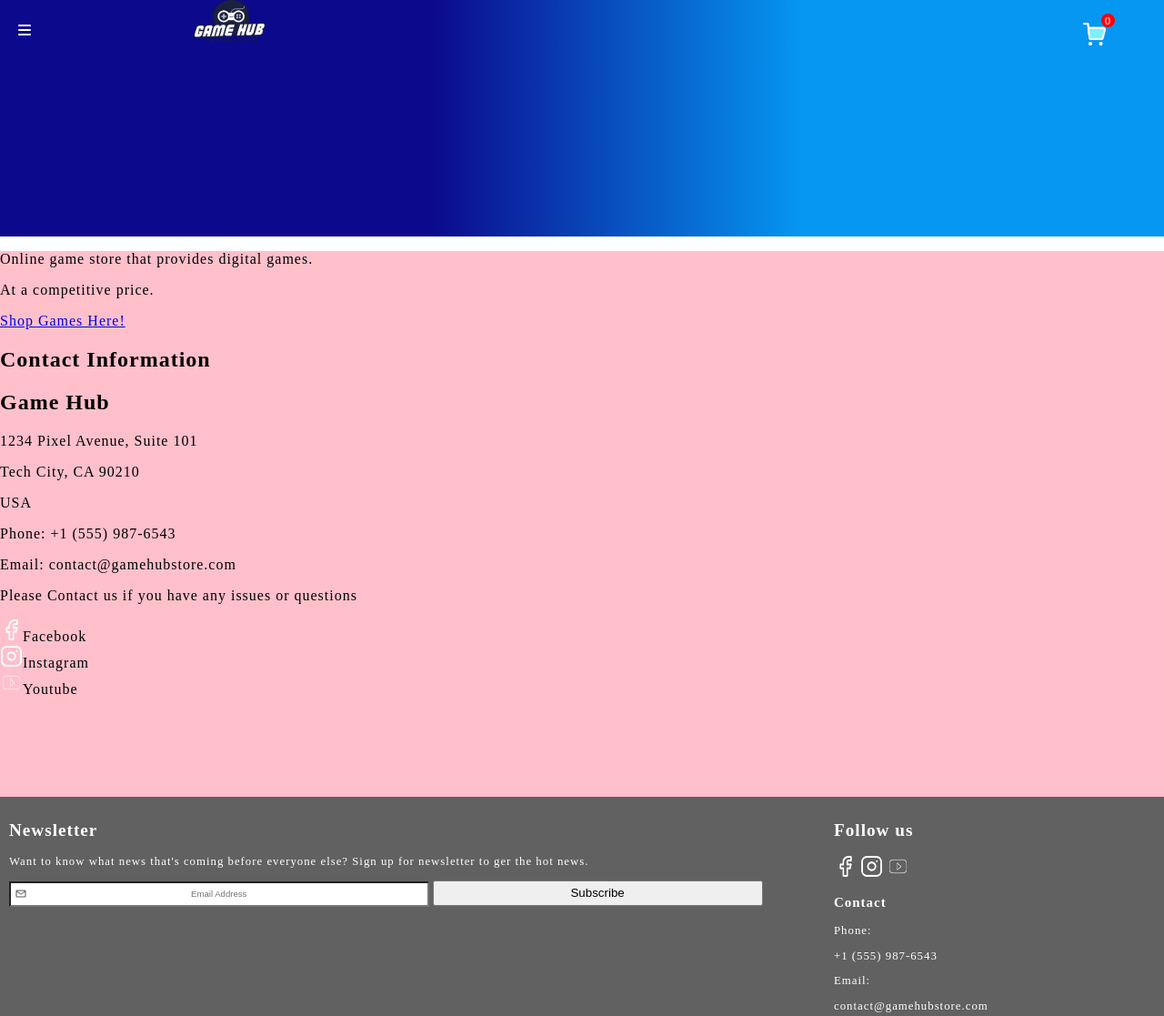
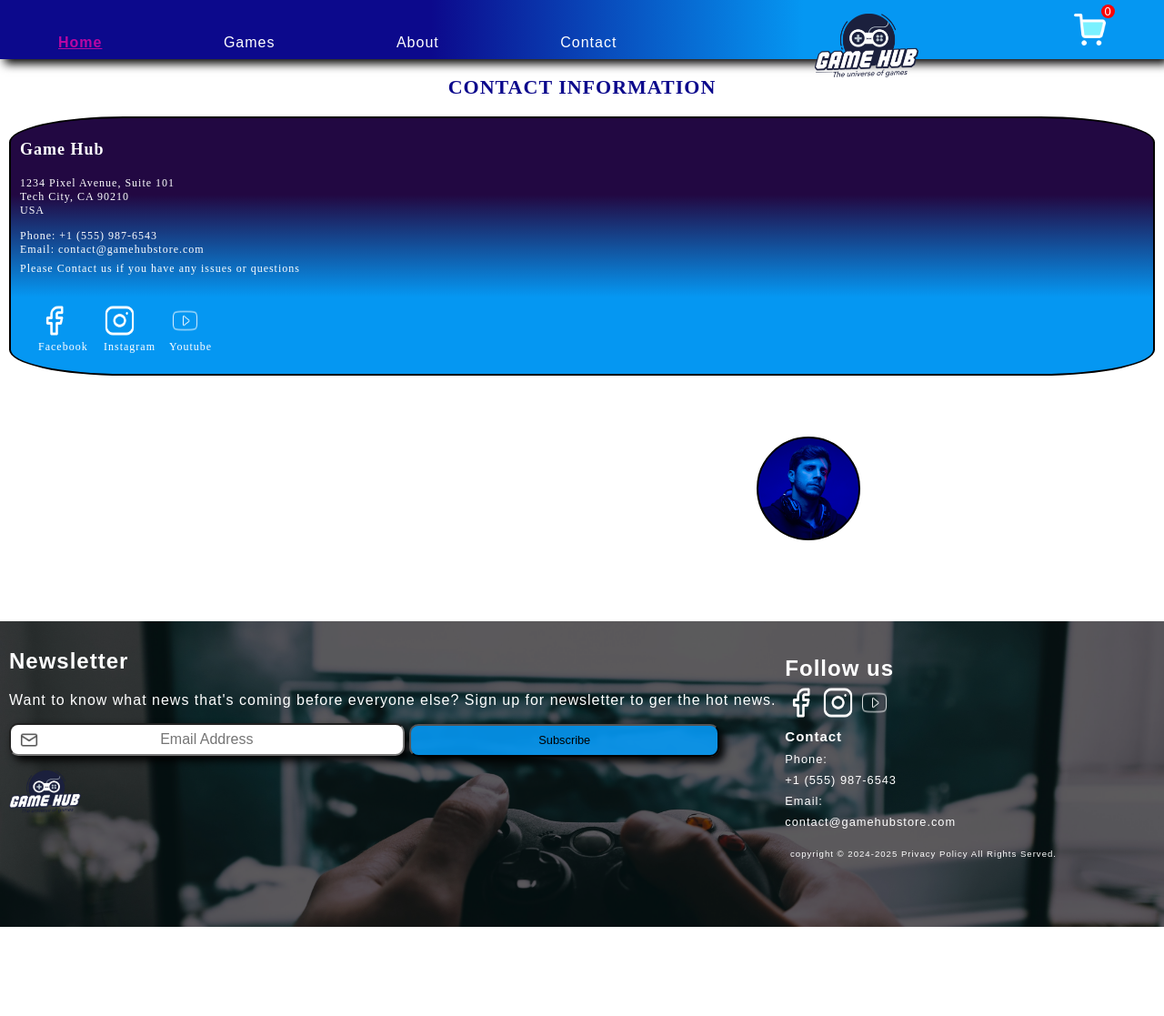
Before and after one commit to ThereseCamK/game-hub, a plain HTML site: page html-pages/contact.html in a window 1280 px wide. Shown: the top 1117 px of the page at 91% size. After the commit the page ends 1019 px from the top, so only its background shows below. Drawn offline with Linux system fonts and the light colour scheme; a web font is replaced by a local one.

Commit message:
contact page
some styling and contact page

```diff
--- a/css/main-page.css
+++ b/css/main-page.css
@@ -79,7 +79,7 @@ nav,
 
 header{
     grid-area: header;
-
+    position: sticky;
     background-image: var(--linear-gradient-to-right);
     min-width: 100%;
     height: 65px;
@@ -165,20 +165,18 @@ font-weight: bolder;
 /*MAIN*/
 main{
     grid-area: main;
-    background-color: pink;
+
     min-height: calc(100vh - 200px);
 }
 
 /*Sellingpoint  NOT FINISH*/
-/* .selling-point-background{
+.selling-point-background{
 
     background-image: url("/images/controller.jpg");
     background-size: cover;
     background-position-y: bottom;
-    min-width: 100%;
     height: 70px;
-    z-index: -1;
-
+    z-index: -2;
     padding-top: 65px;
 
 }
@@ -188,9 +186,11 @@ main{
     color:white;
     font-size: 14px;
     position: absolute;
-    min-width: 100%;
-    height: 130px;
-    top: 70px;
+    width: 100%;
+    height: 135px;
+    top: 65px;
+    z-index: 0;
+
 }
 .selling-point p{
     margin: 5%;
@@ -201,7 +201,61 @@ main{
     position: relative;
     right: -40%;
     bottom: 5px;
-} */
+}
+
+
+/*contactpage*/
+.contact-page-wrapping{
+    width: 100vw;
+    /* position: absolute; */
+    top: 22%;
+
+
+}
+.some-item{
+    height: 30px;
+    width: 32px;
+    margin: 20px;
+}
+.floated{
+    float: left;
+}
+.contact-page-wrapping h1{
+    color: #0C098C;
+    text-transform: uppercase;
+    text-align: center;
+    font-size: 22px;
+}
+.contact-page-info{
+    background-image: linear-gradient( to bottom, #220842 30%, #0597F2 70%);
+    color:white;
+    border: solid black 2px;
+    border-radius: 10%;
+    font-size: 12px;
+    height: 261px;
+    margin: 10px;
+    padding: 10px;
+
+}
+.address{
+    margin-top: 25px;
+}
+.address p{
+    line-height: 3px;
+
+}
+
+.contact-img{
+    background-image: url('/images/man2.jpg');
+    background-size: cover;
+    border-radius: 50%;
+    height: 110px;
+    width: 110px;
+    border:#000000 2px solid;
+    position: absolute;
+    left: 65%;
+    top: 60%;
+}
 
 
 /*FOOTER*/
--- a/html-pages/contact.html
+++ b/html-pages/contact.html
@@ -3,31 +3,33 @@
 <head>
     <meta charset="UTF-8">
     <meta name="viewport" content="width=device-width, initial-scale=1.0">
-    <meta name="description" content="The home page to Game Hub site." />
+    <meta name="description" content="The home page to Game Hub site. where you can buy online games " />
     <title>GAME HUB</title>
     <link rel="apple-touch-icon" sizes="180x180" href="/icons/apple-touch-icon.png">
     <link rel="icon" type="image/png" sizes="32x32" href="/icons/favicon-32x32.png">
     <link rel="icon" type="image/png" sizes="16x16" href="/icons/favicon-16x16.png">
     <link rel="manifest" href="/site.webmanifest">
     <link rel="stylesheet" href="/css/main-page.css">
+    <link rel="stylesheet" href="/css/main-page-tablet.css">
     <link rel="stylesheet" href="https://cdnjs.cloudflare.com/ajax/libs/font-awesome/6.7.2/css/all.min.css">
 </head>
 <body>
-    <div>
-    <header class="main-container">
+    <header class="shadow-style krub-style" >
         <input type="checkbox" id="menu-checkbox"/>
-        <label for="menu-checkbox" class="hamburger-icon">
-            <i class="fa-solid fa-bars"></i>
+        <label for="menu-checkbox" class="hamburger-icon ">
+            <span></span>
+            <span></span>
+            <span></span>
         </label>
-        <nav role="navigation" aria-label="Main navigation">
-                <a title="Go to homepage" class="navbar-item " href="../index.html">Home</a>
+        <nav >
+                <a title="Go to homepage" class="navbar-item active " href="../index.html">Home</a>
                 <a title="Go to GameShop page" class="navbar-item" href="/html-pages/games.html">Games</a>
                 <a title="Go to about us page" class="navbar-item" href="/html-pages/about.html">About</a>
-                <a title="Go to contact page" class="navbar-item active" href="/html-pages/contact.html">Contact</a>
-        </nav>
+                <a title="Go to contact page" class="navbar-item" href="/html-pages/contact.html">Contact</a>
+        </nav >
 
-            <a  href="../index.html">
-                <img class="game-hub-logo"  src="../images/gameHub_Logo.png" alt="game hub logo"/>
+            <a class="logo-position" href="../index.html">
+                <img class="game-hub-logo-header"  src="../images/gameHub_Logo.png" alt="game hub logo"/>
             </a>
 
             <div class="cart-wrapper">
@@ -74,12 +76,16 @@
         </section>
     </main>
 
+    <footer class="kosugi-style footer-img">
+        <div class="footer-content">
 
-    <footer class="footer-img footer-size">
-        <div class="footer-content footer-size">
-            <section class="subscription-wrapper">
+
+                <section class="subscribe-news">
                     <h1>Newsletter</h1>
                     <p>Want to know what news that's coming before everyone else? Sign up for newsletter to ger the hot news. </p>
+                </section>
+
+                <section class="subscribe-input">
                     <label for="email"></label>
                     <input
                     type="email"
@@ -87,35 +93,41 @@
                     id="email"
                     placeholder="Email Address"
                     title="Enter your email address here"
-                class="sub-mail">
-                <button title="subscribe" class="sub-btn">Subscribe</button>
+                    class="sub-mail shadow-style radius-style">
+                    <button title="subscribe" class="sub-btn shadow-style radius-style buttons-style">Subscribe</button>
                 </section>
-
-            <section class="some-wrapper">
-                <h2>Follow us</h2>
-
-                    <img title="Go to GameHub on Facebook" class="some-icons " src="/icons/Facebook.png">
-                    <img title="Go to GameHub on Instagram" class="some-icons " src="/icons/Instagram.png">
-                    <img title="Go to GameHub on Youtube" class="some-icons " src="/icons/Youtube.png">
 
 
 
-                <div class="contact-info">
+            <section class="footer-some-wrapper">
+                <h2>Follow us</h2>
+                    <div class="some-icons-wrap">
+                        <img title="Go to GameHub on Facebook" class="some-icons " src="/icons/Facebook.png" alt="Facebook icon">
+                        <img title="Go to GameHub on Instagram" class="some-icons " src="/icons/Instagram.png" alt="Instagram icon">
+                        <img title="Go to GameHub on Youtube" class="some-icons " src="/icons/Youtube.png" alt="Youtube icon">
+                    </div>
+
+                    <div class="footer-contact">
                         <h3>Contact</h3>
                         <p >Phone: </p>
-                    <p class="contact">+1 (555) 987-6543</p>
+                        <p class="contact-number">+1 (555) 987-6543</p>
                         <p>Email: </p>
-                    <p class="contact"> contact@gamehubstore.com</p>
+                        <p class="contact-mail"> contact@gamehubstore.com</p>
                     </div>
             </section>
-            <img class="logo-in-footer" src="/images/gameHub_Logo.png">
 
-            <div class="copyright"> copyright © 2024-2025 <a>Privacy Policy</a> All Rights Served.</div>
+
+
+            <img class="footer-logo game-hub-logo" src="/images/gameHub_Logo.png">
+
+            <section class="copyright">
+                 copyright © 2024-2025 <a>Privacy Policy</a> All Rights Served.
+            </section>
 
         </div>
 
     </footer>
-</div>
+
 
 </body>
 </html>
```
Also changed, not shown: index.html (+1 -6 lines), html-pages/items.html (deleted), html-pages/single-game.html (deleted), items.html (added), single-game.html (added). Lines whose indentation alone changed are shown as unchanged.
